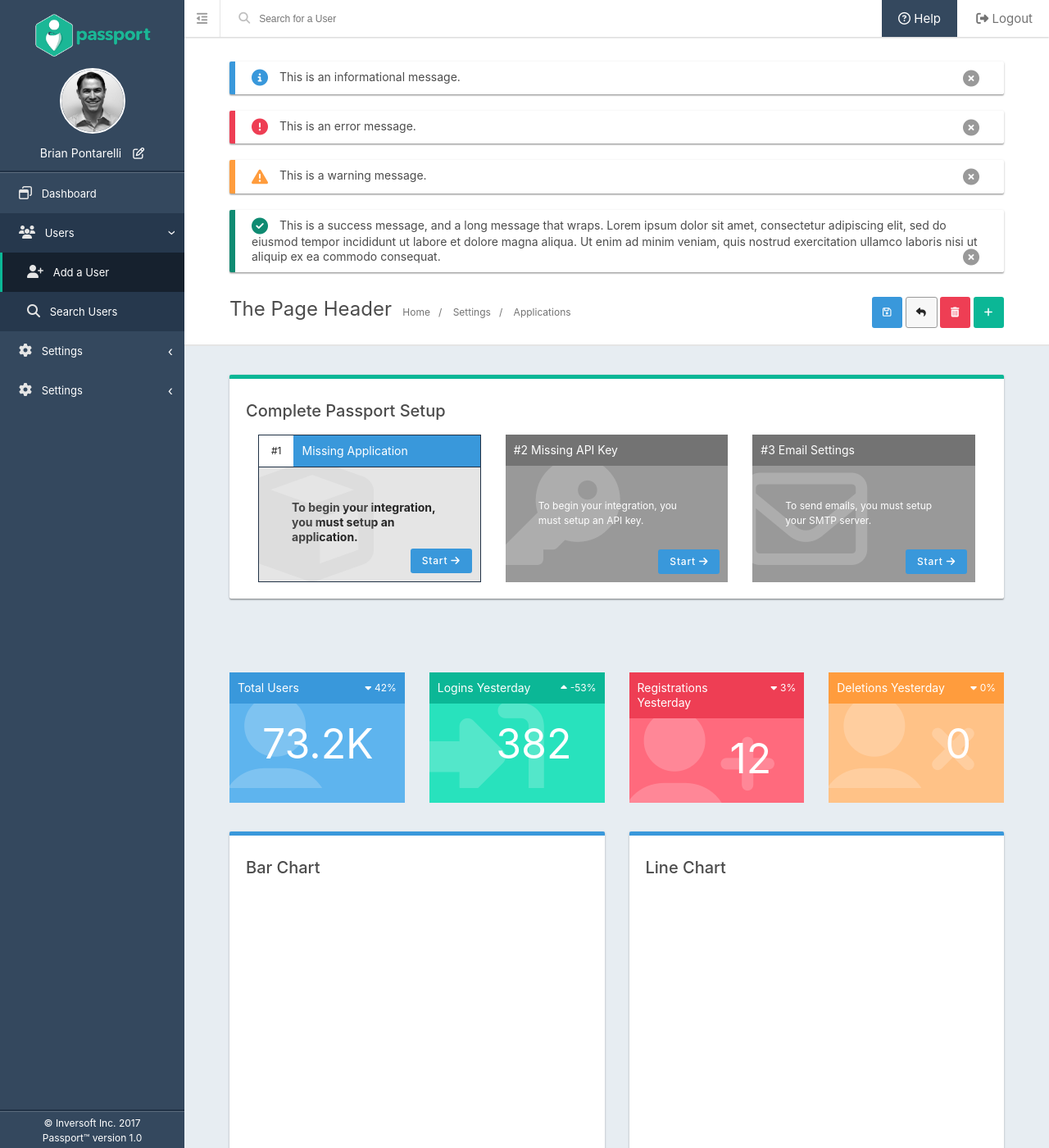
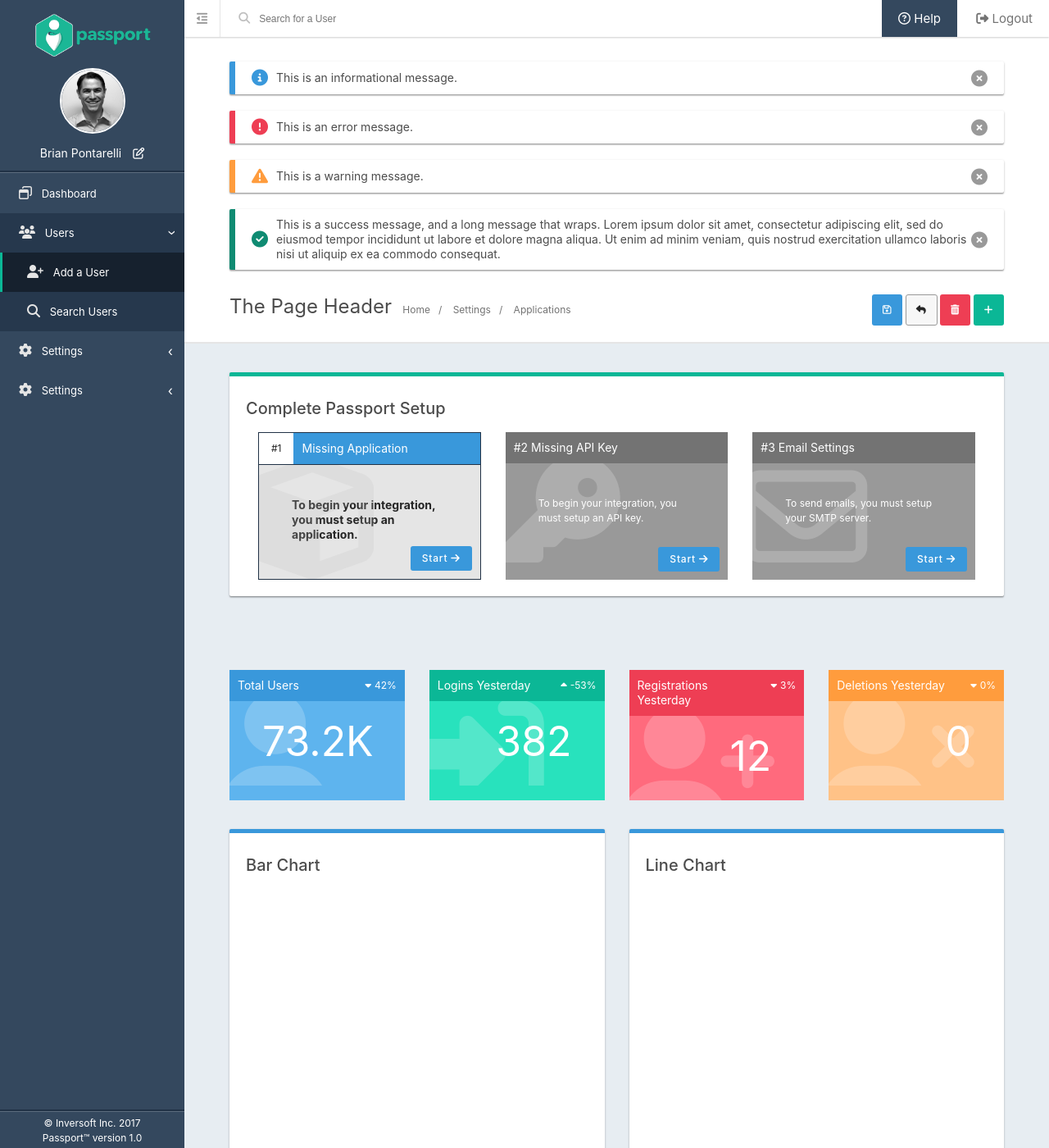
Before and after one commit to FusionAuth/fusionauth-style, a Jekyll site: the page built from index.md, in a window 1280 px wide and 1400 px high. Shown: the whole window at 82% size. Built offline with Jekyll 4.4.1, drawn with Linux system fonts in a browser that asks for light colours; nearby versions of some CDN libraries.

Commit message:
Fixed alerts and selects

```diff
--- a/_layouts/default.html
+++ b/_layouts/default.html
@@ -260,7 +260,9 @@
         <div class="col-xs">
           <div class="alert info">
             <i class="fa fa-info-circle"></i>
+            <p>
               This is an informational message.
+            </p>
             <a href="#" class="dismiss-button"><i class="fa fa-times-circle"></i></a>
           </div>
         </div>
@@ -269,7 +271,9 @@
         <div class="col-xs">
           <div class="alert error">
             <i class="fa fa-exclamation-circle"></i>
+            <p>
               This is an error message.
+            </p>
             <a href="#" class="dismiss-button"><i class="fa fa-times-circle"></i></a>
           </div>
         </div>
@@ -278,7 +282,9 @@
         <div class="col-xs">
           <div class="alert warning">
             <i class="fa fa-exclamation-triangle"></i>
+            <p>
               This is a warning message.
+            </p>
             <a href="#" class="dismiss-button"><i class="fa fa-times-circle"></i></a>
           </div>
         </div>
@@ -287,7 +293,9 @@
         <div class="col-xs">
           <div class="alert success">
             <i class="fa fa-check-circle"></i>
+            <p>
               This is a success message, and a long message that wraps. Lorem ipsum dolor sit amet, consectetur adipiscing elit, sed do eiusmod tempor incididunt ut labore et dolore magna aliqua. Ut enim ad minim veniam, quis nostrud exercitation ullamco laboris nisi ut aliquip ex ea commodo consequat.
+            </p>
             <a href="#" class="dismiss-button"><i class="fa fa-times-circle"></i></a>
           </div>
         </div>
@@ -459,6 +467,16 @@
                     </div>
                   </div>
                   <div class="form-row">
+                    <label for="full-select-1">Full Select 1</label>
+                    <label class="select">
+                      <select id="full-select-1">
+                        <option>One</option>
+                        <option>Two</option>
+                        <option>Three</option>
+                      </select>
+                    </label>
+                  </div>
+                  <div class="form-row">
                     <label for="full-3">Full 3</label>
                     <div class="input-addon">
                       <input type="text" id="full-3" class="input-icon-right"/>
@@ -503,7 +521,7 @@
           <div class="panel">
             <h2>Form Panel with Labels Left</h2>
               <main>
-                  <form class="labels-left">
+                <form class="labels-left full">
                   <fieldset>
                     <div class="form-row">
                       <label for="labels-left-toggle-full">Toggle Full Width For Testing</label>
--- a/_sass/alerts.scss
+++ b/_sass/alerts.scss
@@ -9,37 +9,20 @@
 –––––––––––––––––––––––––––––––––––––––––––––––––– */
 
 .alert {
+  align-items: center;
   background: white;
   border-radius: 2px;
   box-shadow: $layered-box-shadow;
   color: $alert-color;
+  display: flex;
   font-size: 14px;
+  justify-content: space-between;
+  margin-bottom: 20px;
   opacity: 1;
-  padding: 10px 20px;
-  margin-bottom: 20px;
+  padding: 10px 20px 10px 20px;
+  position: relative;
   transition: opacity 0.3s ease-in-out;
-
-  i {
-    display: inline-block;
-    font-size: 20px;
-    margin-right: 10px;
-    vertical-align: middle;
-  }
-
-  a {
-    float: right;
-    font-size: 16px;
-    font-weight: bold;
-    text-decoration: none;
-
-    i.fa {
-      color: $gray-4;
-    }
-
-    &:hover, &:visited {
-      color: #fff;
-    }
-  }
+  width: 100%;
 
   &.closed {
     opacity: 0;
@@ -76,4 +59,36 @@
       color: $warning-alert-background-color;
     }
   }
+
+  a {
+    display: inline-block;
+    flex: 0 0 auto;
+    font-size: 16px;
+    font-weight: bold;
+    height: 20px;
+    text-decoration: none;
+    width: 20px;
+
+    i.fa {
+      color: $gray-4;
+    }
+
+    &:hover, &:visited {
+      color: #fff;
+    }
+  }
+
+  i {
+    display: inline-block;
+    flex: 0 0 auto;
+    font-size: 20px;
+    margin-right: 10px;
+    vertical-align: middle;
+  }
+
+  p {
+    flex: 0 1 100%;
+    margin: 0;
+    padding: 0;
+  }
 }
--- a/_sass/forms.scss
+++ b/_sass/forms.scss
@@ -57,16 +57,19 @@
     input[type="url"],
     input[type="password"],
     textarea,
-    select,
+    select {
+      width: 100%;
+
+      .input-addon span {
+        width: 1%;
+      }
+    }
+
     label.select {
       width: 100%;
 
       select {
         width: 100%;
-      }
-
-      .input-addon span {
-        width: 1%;
       }
     }
 
@@ -122,7 +125,10 @@
     input[type="url"],
     input[type="password"],
     textarea,
-    select,
+    select {
+      width: calc(100% - 18% - 20px);
+    }
+
     label.select {
       width: calc(100% - 18% - 20px);
 
@@ -422,6 +428,12 @@
   }
 }
 
+label.select {
+  display: inline-block;
+  margin: 0;
+  padding: 0;
+  position: relative;
+
   select {
     appearance: none;
     -webkit-appearance: none;
@@ -448,14 +460,7 @@
     }
   }
 
-label.select {
-  display: inline-block;
-  margin: 0;
-  padding: 0;
-  position: relative;
-}
-
-label.select:after {
+  &:after {
     content: "\f107";
     display: inline-block;
     font-family: FontAwesome;
@@ -469,6 +474,7 @@
     text-decoration: none;
     text-rendering: auto;
     top: 15%;
+  }
 }
 
 .toggle {
```
Lines whose indentation alone changed are shown as unchanged.
